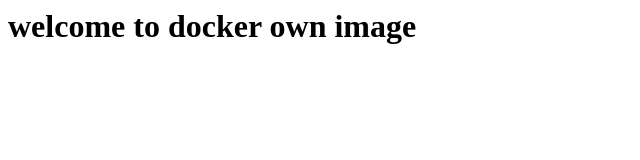
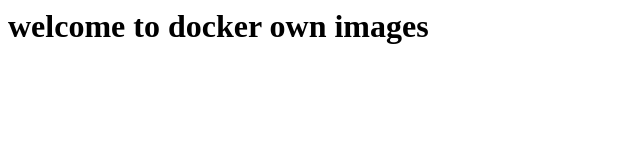
Before and after one commit to sandeepvancha/jenkins, a plain HTML site: page index.html in a window 1280 px wide. Shown: the full height of the page, 0-640 px from the left. Drawn offline with Linux system fonts and the light colour scheme.

Commit message:
modifing image into images

```diff
--- a/index.html
+++ b/index.html
@@ -1 +1 @@
-<h1>welcome to docker own image</h1>
+<h1>welcome to docker own images</h1>
```
